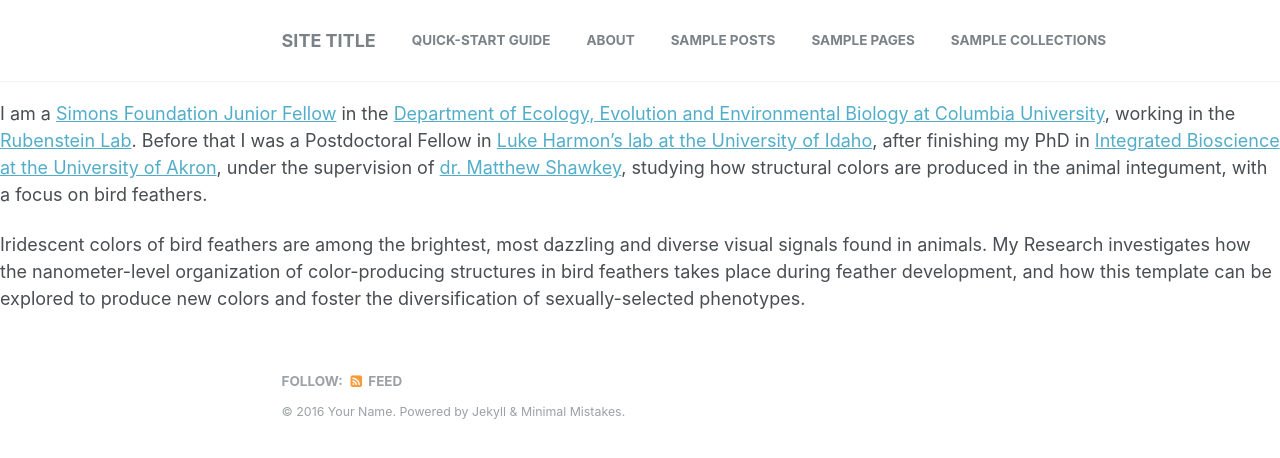
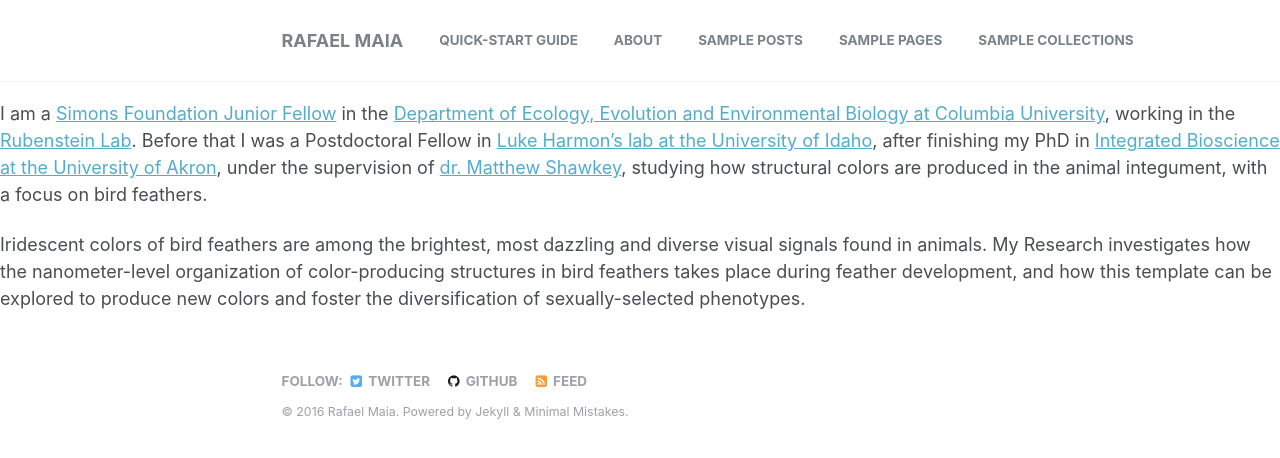
Before and after one commit to rmaia/rmaia.github.io, a Jekyll site: the page built from index.md, in a window 1280 px wide. Shown: the top 458 px of the page. Built offline with Jekyll 4.4.1, drawn with Linux system fonts in a browser that asks for light colours; the list of posts is cut into pages by our own code.

Commit message:
change config

```diff
--- a/_config.yml
+++ b/_config.yml
@@ -7,11 +7,11 @@
 
 # Site Settings
 locale                   : "en-US"
-title                    : "Site Title"
-title_separator          : "-"
-name                     : "Your Name"
-description              : "An amazing website."
-url                      : # the base hostname & protocol for your site e.g. "https://mmistakes.github.io"
+title                    : "Rafael Maia"
+title_separator          : "|"
+name                     : "Rafael Maia"
+description              : "Simons Junior Fellow"
+url                      : "http://www.rafaelmaia.net"
 baseurl                  : # the subpath of your site, e.g. "/blog"
 gh_repo                  :
 teaser                   : # filename of teaser fallback teaser image placed in /images/, .e.g. "500x300.png"
@@ -35,7 +35,7 @@ yandex_site_verification :
 
 # Social Sharing
 twitter:
-  username               :
+  username               : "hylopsar"
 facebook:
   username               :
   app_id                 :
@@ -61,11 +61,11 @@ google_ad_slot           :
 
 # Site Author
 author:
-  name             : "Your Name"
-  avatar           : "bio-photo.jpg"
-  bio              : "I am an amazing person."
-  location         : "Somewhere"
-  email            :
+  name             : "Rafael Maia"
+  avatar           : "twitvatar250.jpg"
+  bio              : "Simons Junior Fellow"
+  location         : "Columbia University"
+  email            : "rm3368@columbia.edu"
   uri              :
   bitbucket        :
   codepen          :
@@ -73,7 +73,7 @@ author:
   flickr           :
   facebook         :
   foursquare       :
-  github           :
+  github           : "rmaia"
   google_plus      :
   keybase          :
   instagram        :
```
Also changed, not shown: images/twitvatar250.jpg (added).
